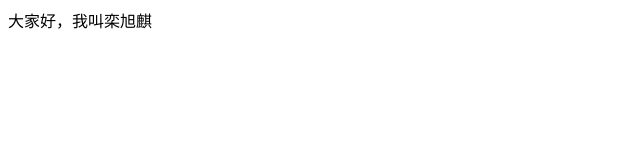
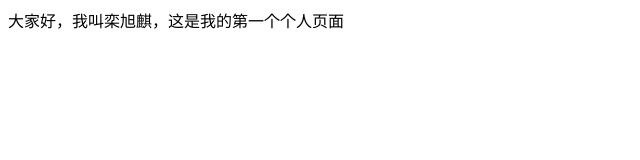
Before and after one commit to MrCrazyK/DJHTML, a plain HTML site: page test.html in a window 1280 px wide. Shown: the whole page, without its empty margins (0-640 px from the left). Drawn offline with Linux system fonts and the light colour scheme.

Commit message:
Update test.html

```diff
--- a/test.html
+++ b/test.html
@@ -5,6 +5,6 @@
     <title>测试页面</title>
 </head>
 <body>
-<div><span>大家好，我叫栾旭麒</span></div>
+<div><span>大家好，我叫栾旭麒，这是我的第一个个人页面</span></div>
 </body>
 </html>
```
